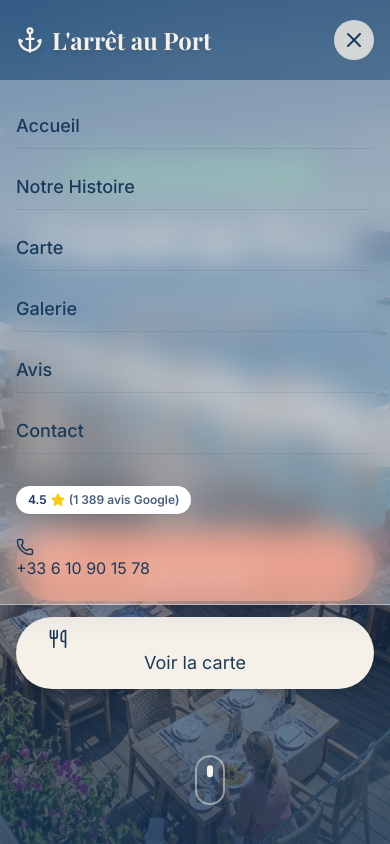
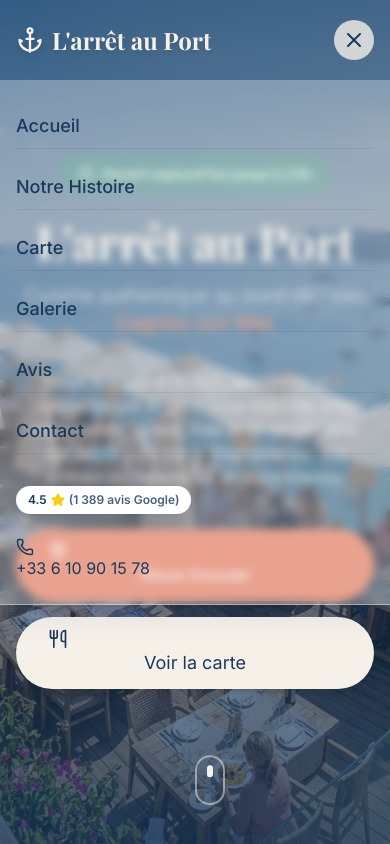
Before and after one commit to kelvynlaine/L-arr-t-au-port-site-web-resto, a React (Vite) app: page / in a window 390 px wide. Both pictures are taken after a click on the button 354 px from the left and 40 px from the top of the page. Shown: the top 844 px of the page. Built offline with nearby package versions, Linux system fonts and the light colour scheme; a web font is replaced by a local one.

Commit message:
Reduce glassmorphism blur

```diff
--- a/src/components/Header.tsx
+++ b/src/components/Header.tsx
@@ -36,7 +36,7 @@ export default function Header() {
     <header
       className={`fixed top-0 left-0 right-0 z-50 transition-all duration-300 ${
         isScrolled
-          ? 'bg-white/20 backdrop-blur-md border-b border-white/30 shadow-[0_8px_32px_0_rgba(31,38,135,0.07)] py-3'
+          ? 'bg-white/20 backdrop-blur-sm border-b border-white/30 shadow-[0_8px_32px_0_rgba(31,38,135,0.07)] py-3'
           : 'bg-transparent py-5'
       }`}
     >
@@ -107,7 +107,7 @@ export default function Header() {
             initial={{ opacity: 0, y: -20 }}
             animate={{ opacity: 1, y: 0 }}
             exit={{ opacity: 0, y: -20 }}
-            className="absolute top-full left-0 right-0 bg-white/30 backdrop-blur-lg shadow-[0_8px_32px_0_rgba(31,38,135,0.1)] border-b border-white/40 lg:hidden"
+            className="absolute top-full left-0 right-0 bg-white/30 backdrop-blur-sm shadow-[0_8px_32px_0_rgba(31,38,135,0.1)] border-b border-white/40 lg:hidden"
           >
             <div className="container mx-auto px-4 py-6 flex flex-col gap-4">
               <ul className="flex flex-col gap-4">
--- a/src/components/Menu.tsx
+++ b/src/components/Menu.tsx
@@ -163,7 +163,7 @@ export default function Menu() {
             <button
               key={category.id}
               onClick={() => setActiveTab(category.id)}
-              className={`px-6 py-2.5 rounded-full text-sm font-medium transition-all duration-300 backdrop-blur-md border ${
+              className={`px-6 py-2.5 rounded-full text-sm font-medium transition-all duration-300 backdrop-blur-sm border ${
                 activeTab === category.id
                   ? 'bg-white/40 text-marine border-white/60 shadow-[0_8px_32px_0_rgba(31,38,135,0.1)] scale-105 font-bold'
                   : 'bg-white/20 text-marine/80 border-white/30 hover:bg-white/30 hover:text-marine shadow-[0_4px_16px_0_rgba(31,38,135,0.05)]'
@@ -189,7 +189,7 @@ export default function Menu() {
                 <motion.div
                   key={index}
                   variants={itemVariants}
-                  className="p-6 rounded-2xl border border-white/40 bg-white/20 backdrop-blur-md shadow-[0_8px_32px_0_rgba(31,38,135,0.05)] hover:shadow-[0_8px_32px_0_rgba(31,38,135,0.1)] hover:border-white/60 hover:bg-white/30 transition-all duration-300 group"
+                  className="p-6 rounded-2xl border border-white/40 bg-white/20 backdrop-blur-sm shadow-[0_8px_32px_0_rgba(31,38,135,0.05)] hover:shadow-[0_8px_32px_0_rgba(31,38,135,0.1)] hover:border-white/60 hover:bg-white/30 transition-all duration-300 group"
                 >
                   <div className="flex justify-between items-start gap-4 mb-2">
                     <h3 className="font-serif font-bold text-lg text-marine group-hover:text-terracotta transition-colors">
```
